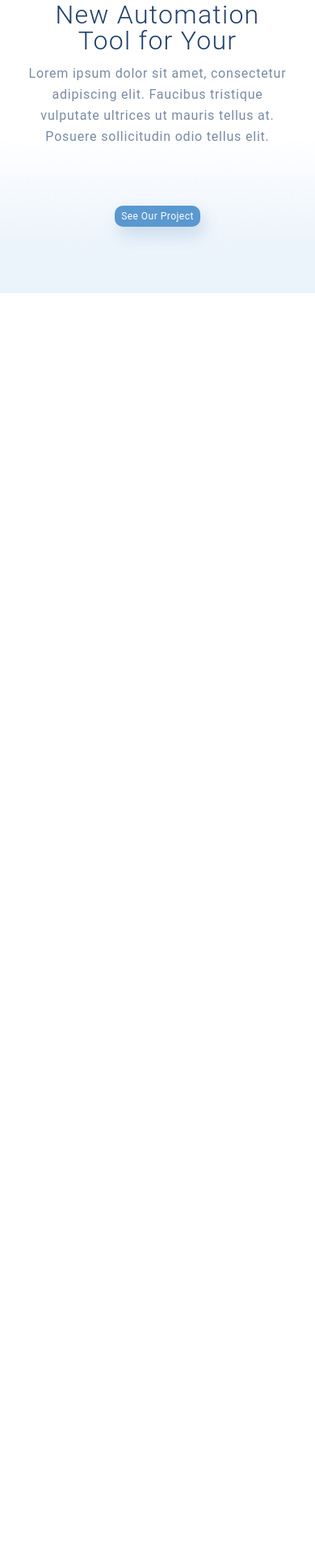
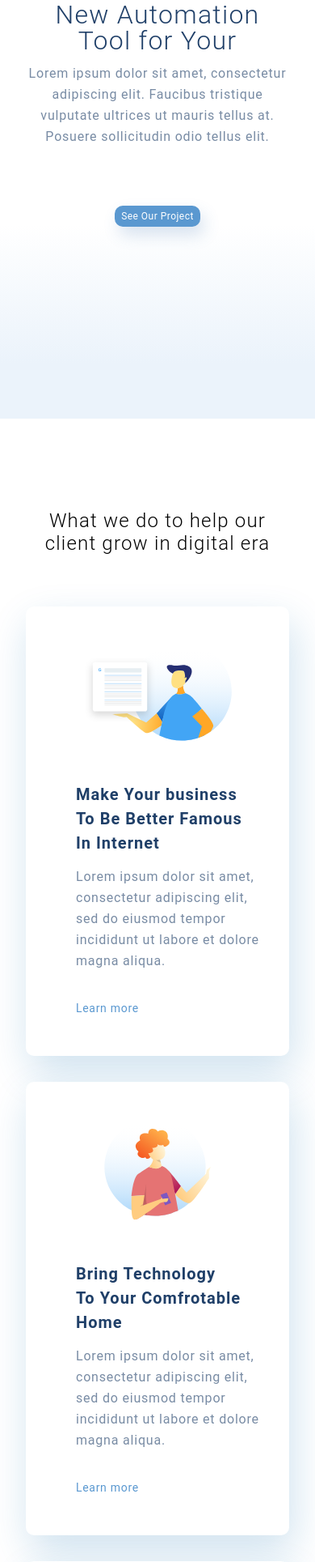
Before and after one commit to Jeff20201227/HTML-CSS, a PHP site: page / in a window 390 px wide. Shown: the part 251-2180 px from the top of the page at 81% size. Before the commit the page ends 613 px from the top, so only its background shows below. Run offline with PHP 8.4, Linux system fonts and the light colour scheme.

Commit message:
Lesson_7.2

```diff
--- a/Lesson_7/index.html
+++ b/Lesson_7/index.html
@@ -31,7 +31,7 @@
             </div>
         </div>
     </div>
-    <!-- <div class="what_we_do container">
+    <div class="what_we_do container">
         <h3 class="text_h3">What we&nbsp;do&nbsp;to&nbsp;help our client grow in&nbsp;digital era</h3>
         <div class="center_catalog">
             <div class="product_catalog">
@@ -81,7 +81,7 @@
         </div>
     </div>
 
-    <div class="footer">
+    <!-- <div class="footer">
         <div class="container">
             <div class="top_footer">
                 <h3 class="text_h3_footer">Intersted to&nbsp;woek
@@ -107,7 +107,7 @@
                 <p class="text_copyrait">2021&nbsp;&copy; All rights reserved.</p>
             </div>
         </div>
-    </div>
-</body> -->
+    </div> -->
+</body>
 
 </html>
--- a/Lesson_7/style.css
+++ b/Lesson_7/style.css
@@ -130,6 +130,7 @@
     box-shadow: 5px 20px 50px rgba(16, 112, 177, 0.2);
     border-radius: 10px;
     padding: 44px 32px;
+    margin-bottom: 32px;
     box-sizing: border-box;
 }
 
@@ -172,7 +173,7 @@
     text-align: center;
     letter-spacing: 0.05em;
     color: #222222;
-    padding: 32px 308px 64px 308px;
+    width: 75%;
     margin: 32px auto 64px;
     opacity: 1;
 }
@@ -333,11 +334,37 @@
     .top_info_link {
         margin-left: 32px;
     }
+
+    .center_catalog {
+        flex-wrap: nowrap;
+        align-items: center;
+        flex-direction: column;
+    }
+
+    .product_catalog {
+        margin-bottom: 32px;
+    }
+
+    .text_h4_product,
+    .text_p_product,
+    .product_catalog_link {
+        margin-left: 30px;
+    }
+
+    .text_h3 {
+        margin-top: 64px;
+    }
+
+
+    .what_we_do_p {
+        padding: 0;
+        width: 100%;
+    }
 }
 
 @media (max-width: 667px) {
     .top {
-        min-height: 376px;
+        /* min-height: 376px; */
         padding-bottom: 41px;
         box-sizing: border-box;
     }
@@ -380,6 +407,26 @@
         margin-left: 0px;
         margin-bottom: 41px;
         box-sizing: border-box;
+    }
+
+    .what_we_do_p {
+    }
+
+    .text_h3 {
+        font-size: 24px;
+        line-height: 28px;
+        margin-bottom: 32px;
+        margin-left: 17px;
+        margin-right: 17px;
+        margin-top: 48px;
+    }
+
+    .center_catalog {
+        padding-top: 32px;
+    }
+
+    .product_catalog {
+        width: 100%;
     }
 
 }
```
